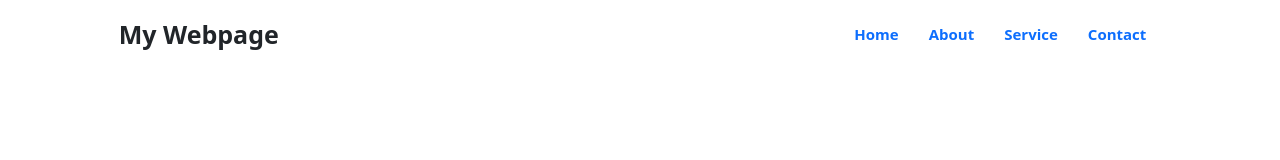
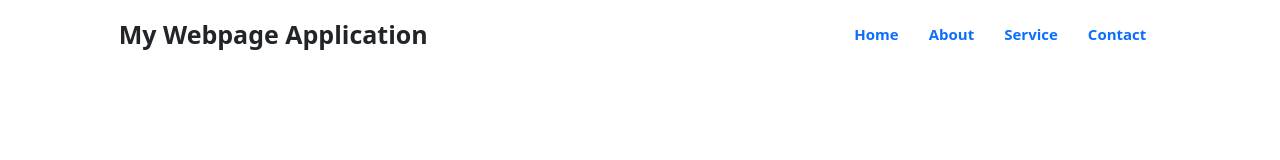
Before and after one commit to AngelNandhu/secondproject, a plain HTML site: page index.html in a window 1280 px wide. Shown: the top 160 px of the page. Drawn offline with nearby package versions, Linux system fonts and the light colour scheme.

Commit message:
changed title

```diff
--- a/index.html
+++ b/index.html
@@ -21,7 +21,7 @@
     <div class="container-fluid col-lg-10">
     <nav class="navbar navbar-expand-lg " id="navbar">
 
-    <b class="bold">My Webpage</b>
+    <b class="bold">My Webpage Application</b>
 
     <button class="navbar-toggler" type="button" data-bs-toggle="collapse" data-bs-target="#menu">
 
```
